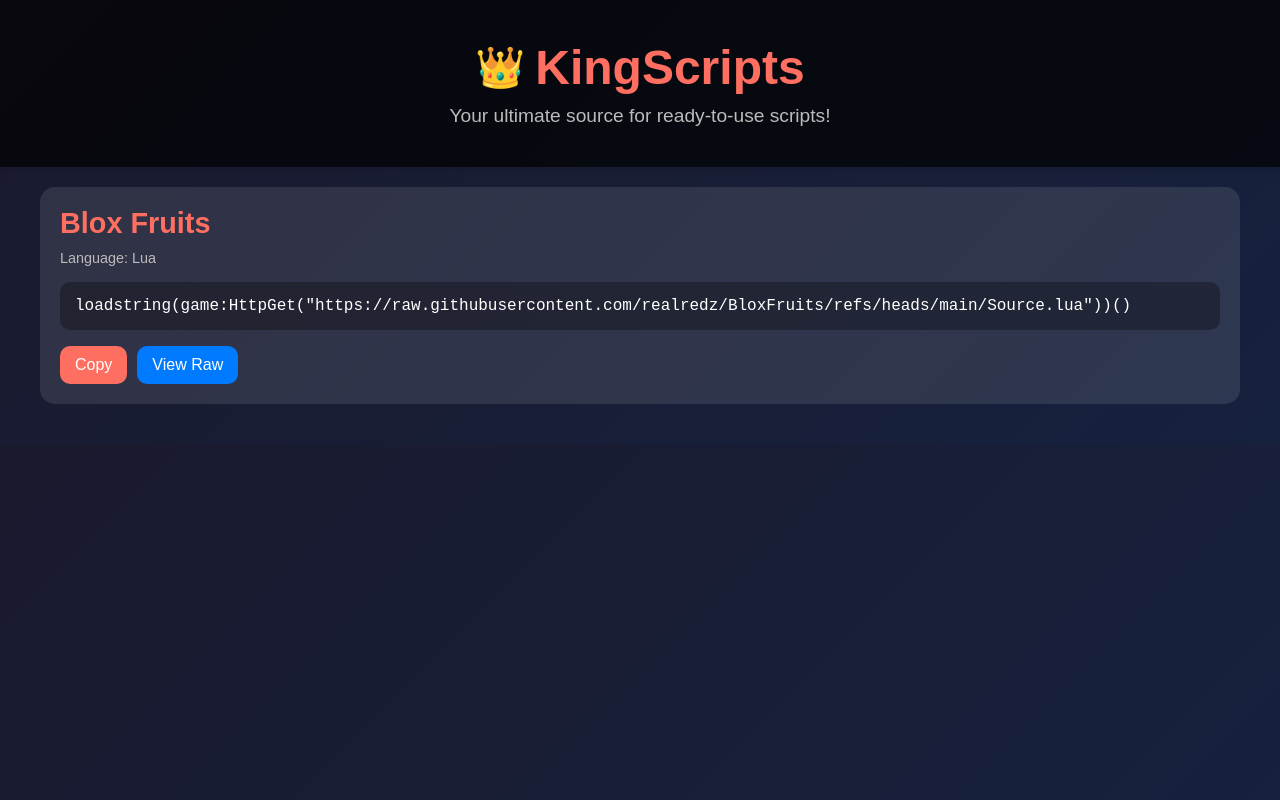
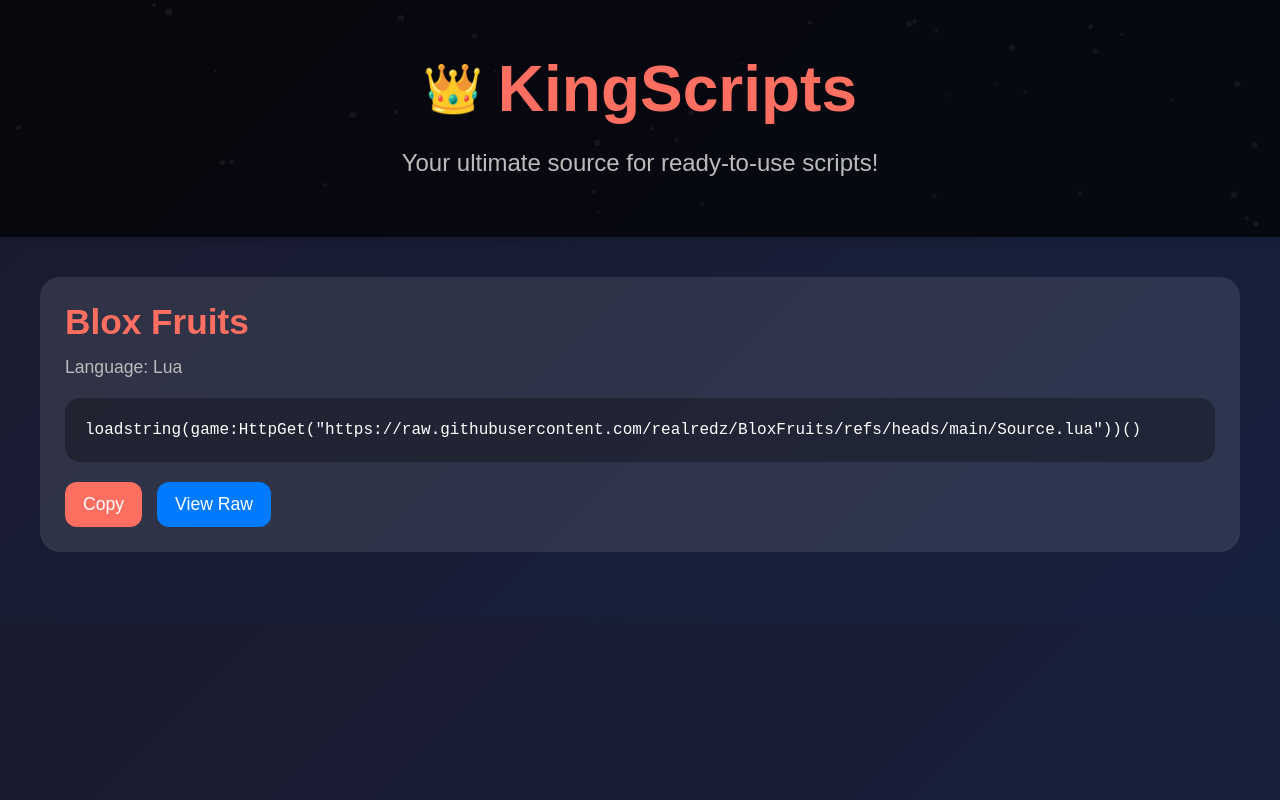
Before and after one commit to THEBWARE/KingScripts, a plain HTML site: page index.html in a window 1280 px wide. Drawn offline with Linux system fonts and the light colour scheme.

Commit message:
index.html

```diff
--- a/index.html
+++ b/index.html
@@ -5,105 +5,114 @@
     <meta name="viewport" content="width=device-width, initial-scale=1.0">
     <title>KingScripts</title>
     <style>
-        /* Ultra-Modern Dark Theme */
+        /* Ultra-Modern Dark Theme with Advanced Animations */
         body {
             font-family: 'Arial', sans-serif;
             background: linear-gradient(135deg, #1a1a2e, #16213e);
             color: #fff;
             margin: 0;
             padding: 0;
+            overflow-x: hidden;
         }
 
         header {
             background: rgba(0, 0, 0, 0.7);
-            padding: 40px 20px;
+            padding: 60px 20px;
             text-align: center;
             box-shadow: 0 4px 6px rgba(0, 0, 0, 0.1);
             position: relative;
+            overflow: hidden;
         }
 
         header h1 {
             margin: 0;
-            font-size: 3rem;
+            font-size: 4rem;
             color: #ff6f61;
-            animation: fadeIn 2s ease-in-out;
+            animation: fadeIn 2s ease-in-out, float 3s ease-in-out infinite;
             display: flex;
             align-items: center;
             justify-content: center;
         }
 
         header h1 .crown {
-            font-size: 2.5rem;
-            margin-right: 10px;
+            font-size: 3rem;
+            margin-right: 15px;
             color: #ffd700; /* Gold color for the crown */
+            animation: spin 5s linear infinite;
         }
 
         header p {
-            margin: 10px 0 0;
-            font-size: 1.2rem;
+            margin: 15px 0 0;
+            font-size: 1.5rem;
             color: #bbb;
             animation: fadeIn 3s ease-in-out;
         }
 
         main {
-            padding: 20px;
+            padding: 40px;
             max-width: 1200px;
             margin: 0 auto;
         }
 
         .script-card {
             background: rgba(255, 255, 255, 0.1);
-            border-radius: 15px;
-            padding: 20px;
-            margin-bottom: 20px;
-            transition: transform 0.3s ease, box-shadow 0.3s ease;
+            border-radius: 20px;
+            padding: 25px;
+            margin-bottom: 30px;
+            transition: transform 0.3s ease, box-shadow 0.3s ease, background 0.3s ease;
+            position: relative;
+            overflow: hidden;
         }
 
         .script-card:hover {
             transform: translateY(-10px);
             box-shadow: 0 12px 24px rgba(0, 0, 0, 0.3);
+            background: rgba(255, 255, 255, 0.15);
         }
 
         .script-card h3 {
-            margin: 0 0 10px;
-            font-size: 1.8rem;
+            margin: 0 0 15px;
+            font-size: 2.2rem;
             color: #ff6f61;
         }
 
         .script-card .language {
-            font-size: 0.9rem;
+            font-size: 1.1rem;
             color: #bbb;
-            margin-bottom: 15px;
+            margin-bottom: 20px;
         }
 
         .script-card pre {
             background: rgba(0, 0, 0, 0.3);
-            padding: 15px;
-            border-radius: 10px;
+            padding: 20px;
+            border-radius: 15px;
             overflow-x: auto;
             color: #fff;
             font-family: 'Courier New', monospace;
+            font-size: 1rem;
+            line-height: 1.5;
         }
 
         .buttons {
             display: flex;
-            gap: 10px;
-            margin-top: 15px;
+            gap: 15px;
+            margin-top: 20px;
         }
 
         .copy-button, .view-raw-button {
             background: #ff6f61;
             color: #fff;
             border: none;
-            padding: 10px 15px;
-            border-radius: 10px;
+            padding: 12px 18px;
+            border-radius: 12px;
             cursor: pointer;
-            font-size: 1rem;
-            transition: background 0.3s ease;
+            font-size: 1.1rem;
+            transition: background 0.3s ease, transform 0.2s ease;
         }
 
         .copy-button:hover, .view-raw-button:hover {
             background: #ff3b2f;
+            transform: scale(1.05);
         }
 
         .copy-button.copied {
@@ -128,22 +137,58 @@
             to { opacity: 1; }
         }
 
+        @keyframes float {
+            0%, 100% { transform: translateY(0); }
+            50% { transform: translateY(-10px); }
+        }
+
+        @keyframes spin {
+            0% { transform: rotate(0deg); }
+            100% { transform: rotate(360deg); }
+        }
+
+        /* Particle Background Effect */
+        .particles {
+            position: absolute;
+            top: 0;
+            left: 0;
+            width: 100%;
+            height: 100%;
+            z-index: -1;
+        }
+
+        .particle {
+            position: absolute;
+            background: rgba(255, 255, 255, 0.2);
+            border-radius: 50%;
+            animation: floatParticle 5s infinite ease-in-out;
+        }
+
+        @keyframes floatParticle {
+            0%, 100% { transform: translateY(0) translateX(0); }
+            50% { transform: translateY(-20px) translateX(20px); }
+        }
+
         /* Responsive Design */
         @media (max-width: 600px) {
             header h1 {
+                font-size: 2.5rem;
+            }
+
+            header h1 .crown {
                 font-size: 2rem;
             }
 
-            header h1 .crown {
+            header p {
+                font-size: 1.2rem;
+            }
+
+            .script-card h3 {
                 font-size: 1.8rem;
             }
 
-            header p {
-                font-size: 1rem;
-            }
-
-            .script-card h3 {
-                font-size: 1.5rem;
+            .script-card pre {
+                font-size: 0.9rem;
             }
         }
     </style>
@@ -154,6 +199,9 @@
             <span class="crown">👑</span> KingScripts
         </h1>
         <p>Your ultimate source for ready-to-use scripts!</p>
+        <div class="particles">
+            <!-- Particle elements will be generated by JavaScript -->
+        </div>
     </header>
     <main>
         <div id="scripts-container"></div>
@@ -228,8 +276,26 @@
             }
         }
 
-        // Display scripts when the page loads
-        document.addEventListener('DOMContentLoaded', displayScripts);
+        // Function to create particle background effect
+        function createParticles() {
+            const particlesContainer = document.querySelector('.particles');
+            for (let i = 0; i < 50; i++) {
+                const particle = document.createElement('div');
+                particle.className = 'particle';
+                particle.style.width = `${Math.random() * 5 + 2}px`;
+                particle.style.height = particle.style.width;
+                particle.style.top = `${Math.random() * 100}%`;
+                particle.style.left = `${Math.random() * 100}%`;
+                particle.style.animationDuration = `${Math.random() * 5 + 3}s`;
+                particlesContainer.appendChild(particle);
+            }
+        }
+
+        // Display scripts and create particles when the page loads
+        document.addEventListener('DOMContentLoaded', () => {
+            displayScripts();
+            createParticles();
+        });
     </script>
 </body>
 </html>
```
